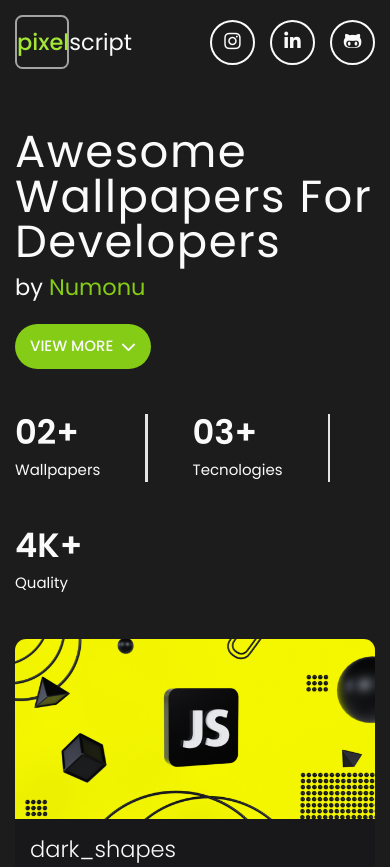
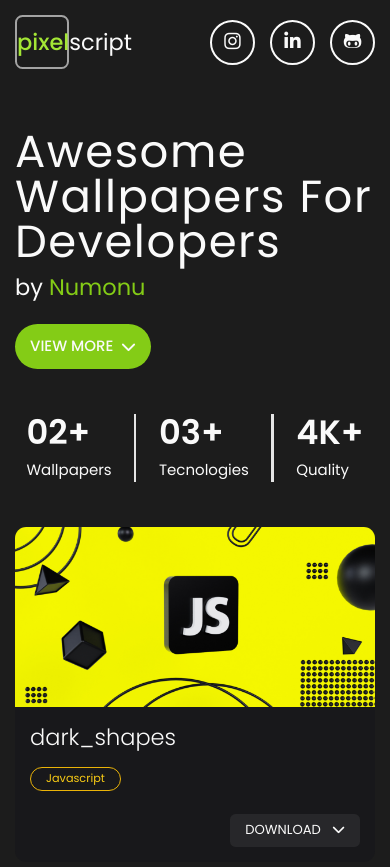
Before and after one commit to Numonu/pixelscript, an Astro site: page / in a window 390 px wide. Shown: the top 867 px of the page. Built offline with nearby package versions, Linux system fonts and the light colour scheme; Astro itself is replaced by a stand-in of ours.

Commit message:
(design):make stats responsive

```diff
--- a/src/components/HeaderStats.astro
+++ b/src/components/HeaderStats.astro
@@ -19,20 +19,20 @@
             displayUp(tecnologiesEl as HTMLElement , 0 , tecnologiesCount - 1);
     });
 </script>
-<article class="flex justify-start gap-12 flex-wrap capitalize">
+<article class="flex justify-center gap-6 flex-wrap capitalize sm:gap-12 lg:justify-start">
     <div>
         <span id="wallpaperEl" class="block text-4xl font-semibold mb-2"
             >00+</span
         >
         <span>wallpapers</span>
     </div>
-    <div class="w-[0.15rem] bg-neutral-200"></div>
+    <div class="bg-neutral-200 w-[0.15rem]"></div>
     <div>
         <span id="tecnologies" class="block text-4xl font-semibold mb-2">00+</span
         >
         <span>tecnologies</span>
     </div>
-    <div class="w-[0.15rem] bg-neutral-200"></div>
+    <div class="bg-neutral-200 w-[0.15rem] hidden min-[370px]:block"></div>
     <div>
         <span class="block text-4xl font-semibold mb-2">4K+</span>
         <span>quality</span>
```
